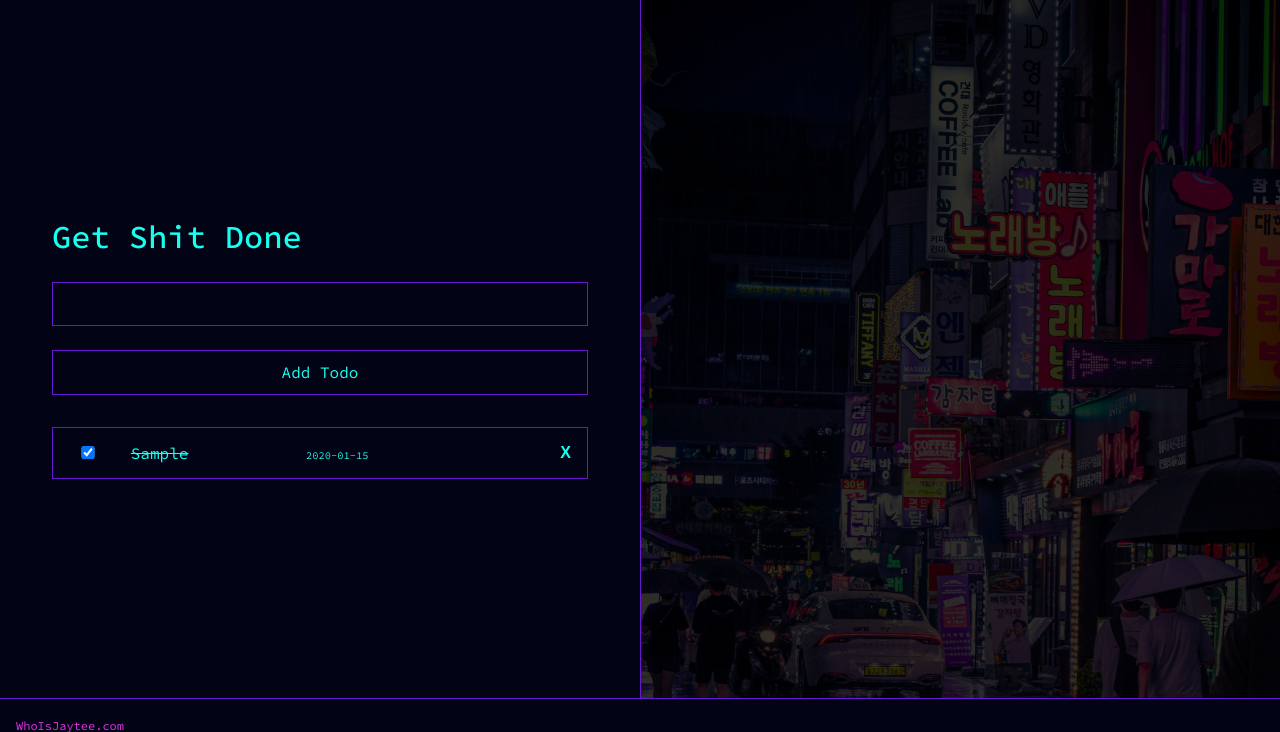
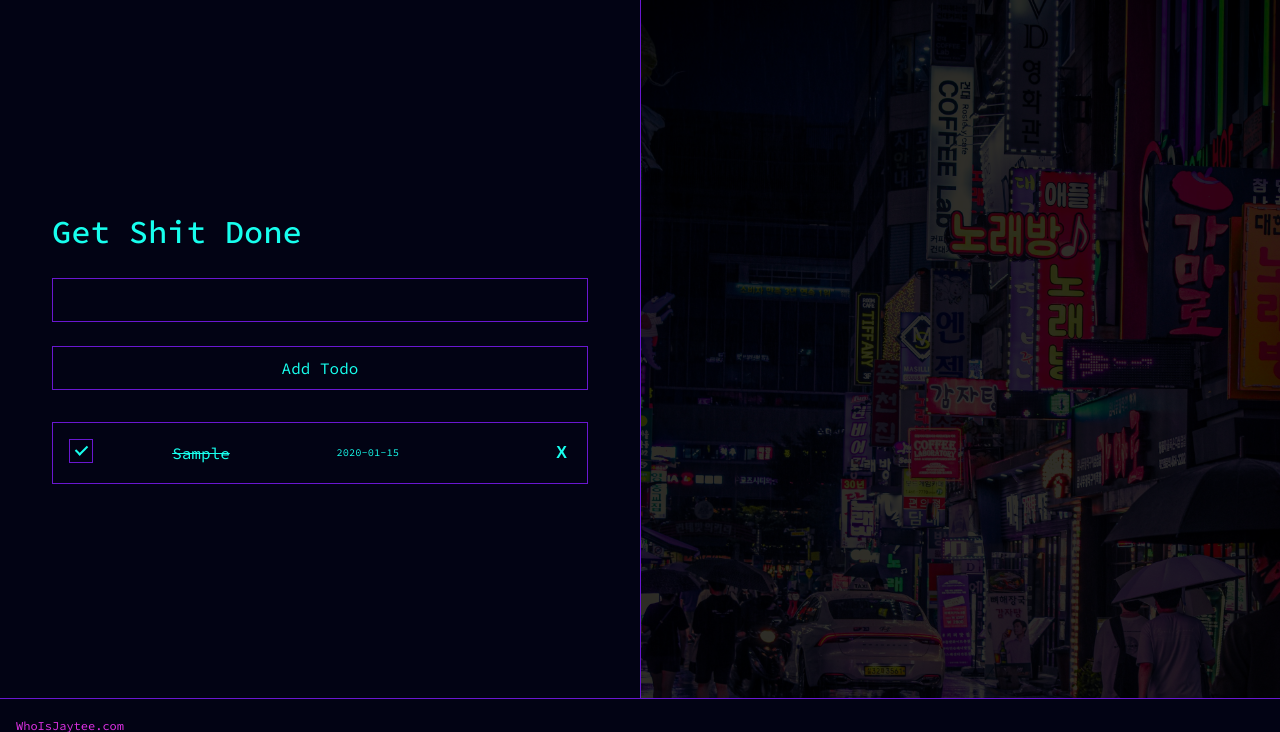
Before and after one commit to jmtakahashi/todo-list-flask, a Flask app: template templates/todos.html in a window 1280 px wide. Shown: the part 51-783 px from the top of the page. Run offline with Flask 2, Linux system fonts and the light colour scheme; the template is opened without the code that fills it: values that come from a table or form of the project are taken from there, others are empty; tables that the repository leaves empty hold one stand-in row (values such as "Sample post").

Commit message:
add custom checkbox

```diff
--- a/app.py
+++ b/app.py
@@ -189,7 +189,7 @@ def show_todos():
     todos = []
 
     if CURR_USER_KEY in session:
-        t = Todo.query.all()
+        t = Todo.query.order_by("id").all()
         # format datetime obj
         if len(t) > 0:
             for todo in t:
--- a/static/css/index.css
+++ b/static/css/index.css
@@ -199,14 +199,70 @@ button {
 }
 
 .todo > td {
-  padding: .5rem;
+  padding: 1rem;
 }
 
-.todo__doneBtn {
+.todo > td:last-child {
+  text-align: right;
+}
+
+/* Customize input div (the container) */
+.completedInputContainer {
+  display: inline-block;
+  position: relative;
   cursor: pointer;
+  font-size: 22px;
+  -webkit-user-select: none;
+  -moz-user-select: none;
+  -ms-user-select: none;
+  user-select: none;
+}
+
+/* Hide the browser's default checkbox */
+.completedInputContainer input {
+  position: absolute;
+  opacity: 0;
+  cursor: pointer;
+  height: 0;
+  width: 0;
+}
+
+/* Create a custom checkbox */
+.checkbox {
+  display: block;
+  height: 24px;
+  width: 24px;
+  background-color: transparent;
+  border: 1px solid var(--accent-purple);
+}
+
+/* Create the checkmark/indicator (hidden when not checked) */
+.checkbox:after {
+  content: "";
+  position: absolute;
+  display: none;
+}
+
+/* Show the checkmark when checked */
+.completedInputContainer input:checked ~ .checkbox:after {
+  display: block;
+}
+
+/* Style the checkmark/indicator */
+.completedInputContainer .checkbox:after {
+  left: 9px;
+  top: 4px;
+  width: 5px;
+  height: 10px;
+  border: solid var(--accent-teal);
+  border-width: 0 2px 2px 0;
+  -webkit-transform: rotate(45deg);
+  -ms-transform: rotate(45deg);
+  transform: rotate(45deg);
 }
 
 .todo__text {
+  display: block;
   text-decoration: none;
 }
 .todo__text.complete {
@@ -218,16 +274,16 @@ button {
 }
 
 .todo__dateAdded {
+  display: block;
   font-size: .65rem;
 }
 
 .todo__deleteBtn {
-  display: block;
+  display: inline-block;
+  padding: .25rem;
   font-family: Arial, Helvetica, sans-serif;
   font-weight: bold;
-  padding: .5rem;
   cursor: pointer;
-  text-align: right;
 }
 
 .credit {
--- a/static/js/index.js
+++ b/static/js/index.js
@@ -16,7 +16,7 @@ const handleClick = (e) => {
 const doneHandler = async (e) => {
   const id = e.target.dataset.id;
 
-  // our tr will have an id attribute
+  // will be the <tr> and <tr> will have an id attribute
   const container = document.getElementById(id);
 
   try {
@@ -29,9 +29,9 @@ const doneHandler = async (e) => {
 
     if (resp.status == 200) {
       if (resp.data.todo.complete) {
-        container.children[1].classList.add("complete")
+        container.children[1].children[0].classList.add("complete")
       } else {
-        container.children[1].classList.remove("complete")
+        container.children[1].children[0].classList.remove("complete")
       }
     }
 
--- a/templates/todos.html
+++ b/templates/todos.html
@@ -27,17 +27,10 @@
         {% for todo in todos %}
         <tr id="{{ todo.id }}" class="todo">
           <td>
-            {% if todo.complete %}
-            <input
-              name="complete"
-              type="checkbox"
-              class="todo__doneBtn"
-              data-id="{{ todo.id }}"
-              checked
-            />
-            {% else %}
-            <input name="complete" type="checkbox" class="todo__doneBtn" data-id="{{ todo.id }}" />
-            {% endif %}
+            <label class='completedInputContainer'>
+              <input name="complete" type="checkbox" class="todo__doneBtn" data-id="{{ todo.id }}" {% if todo.complete %}checked{% endif %} />
+              <span class="checkbox"></span>
+            </label>
           </td>
 
           <td><span class="todo__text{% if todo.complete %} complete{% endif %}" data-id="{{ todo.id }}">{{ todo.todo }}</span></td>
```
